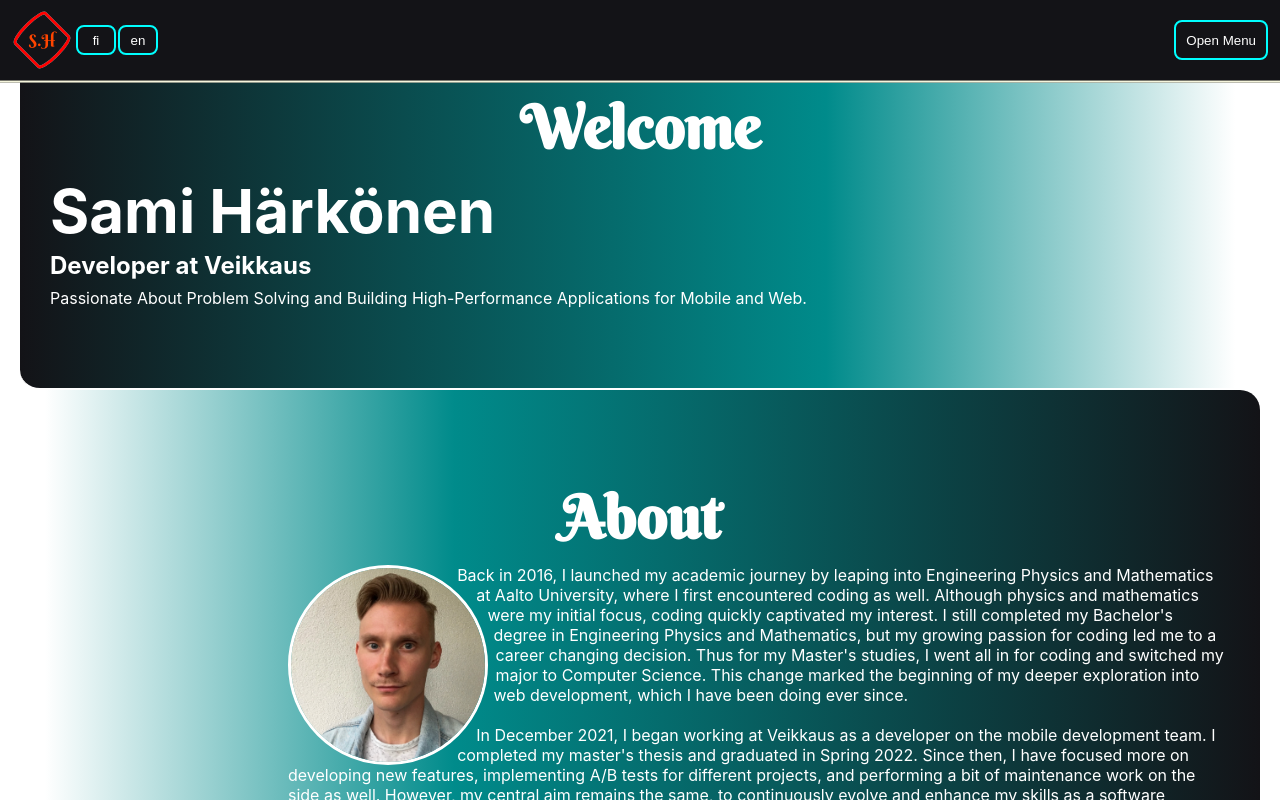
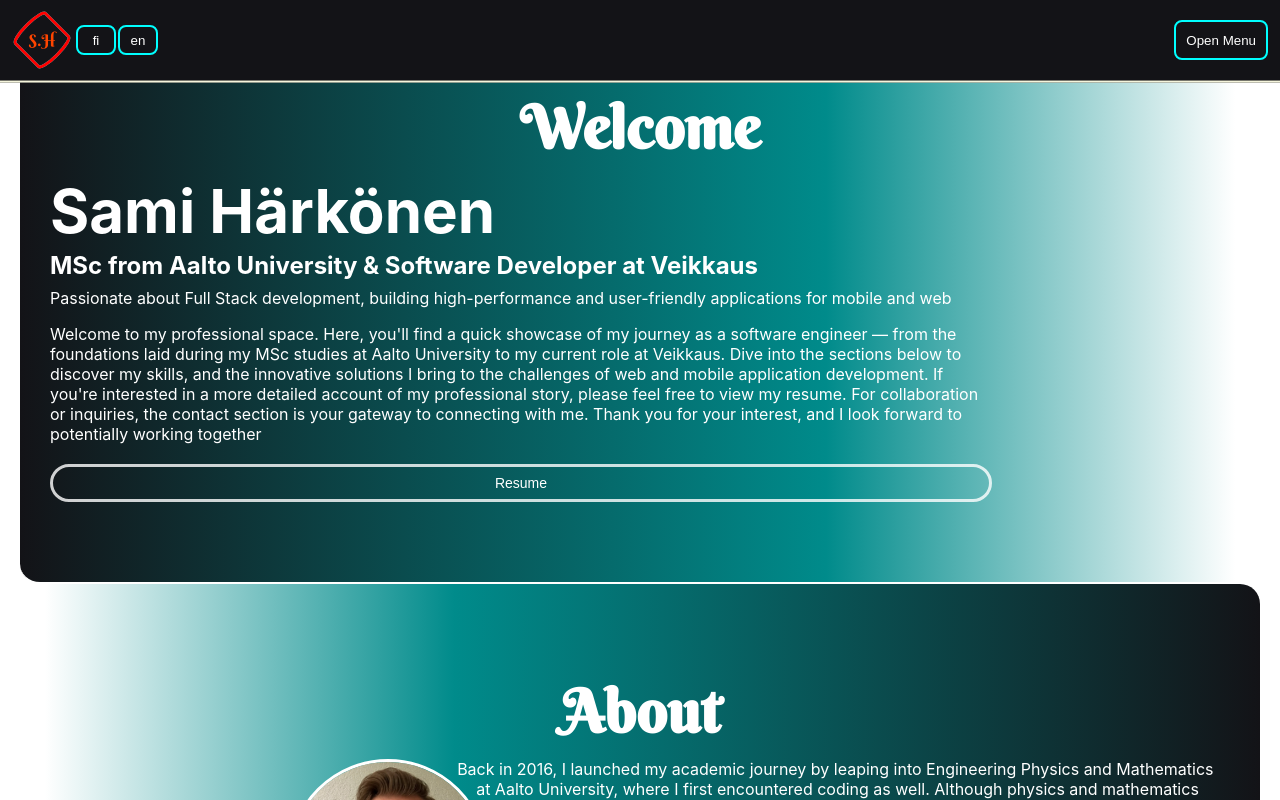
Before and after one commit to SamkHarks/My-page, a React (Create React App) app: page / in a window 1280 px wide. Shown: the top 800 px of the page. Built offline with nearby package versions, Linux system fonts and the light colour scheme.

Commit message:
update home section

```diff
--- a/src/components/sections/home/Home.module.css
+++ b/src/components/sections/home/Home.module.css
@@ -20,3 +20,27 @@
 .text {
     font-size: var(--font-size-M);
 }
+
+.intro {
+    margin-top: var(--spacing-M);
+    font-size: var(--font-size-M);
+    text-align: start;
+}
+
+.button_container {
+    display: flex;
+
+    .button {
+        -webkit-tap-highlight-color: transparent;
+        margin-top: var(--spacing-L);
+        padding: var(--spacing-XXS);
+        width: 100%;
+        background-color: transparent;
+        color: var(--text-color-primary);
+        border-radius: 20px;
+        border: 3px solid rgba(255,255,255,0.8);
+        cursor: pointer;
+        font-size: var(--font-size-S);
+
+    }
+}
--- a/src/components/sections/home/Home.tsx
+++ b/src/components/sections/home/Home.tsx
@@ -1,15 +1,18 @@
 import React from "react";
+import { useTranslation } from "react-i18next";
 import styles from "./Home.module.css";
 
 export const Home = () => {
+  const { t } = useTranslation("home");
   return (
     <div className={styles.container}>
       <h1 className={styles.title}>Sami Härkönen</h1>
-      <h2 className={styles.sub_title}>Developer at Veikkaus</h2>
-      <p className={styles.text}>
-        Passionate About Problem Solving and Building High-Performance
-        Applications for Mobile and Web.
-      </p>
+      <h2 className={styles.sub_title}>{`${t("education")} & ${t("work")}`}</h2>
+      <p className={styles.text}>{t("shortIntro")}</p>
+      <p className={styles.intro}>{t("intro")}</p>
+      <div className={styles.button_container}>
+        <button className={styles.button}>{t("resume")}</button>
+      </div>
     </div>
   );
 };
```
